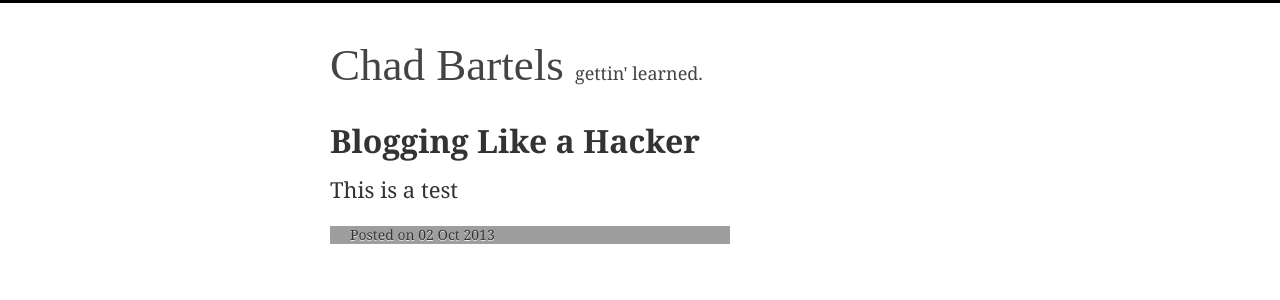
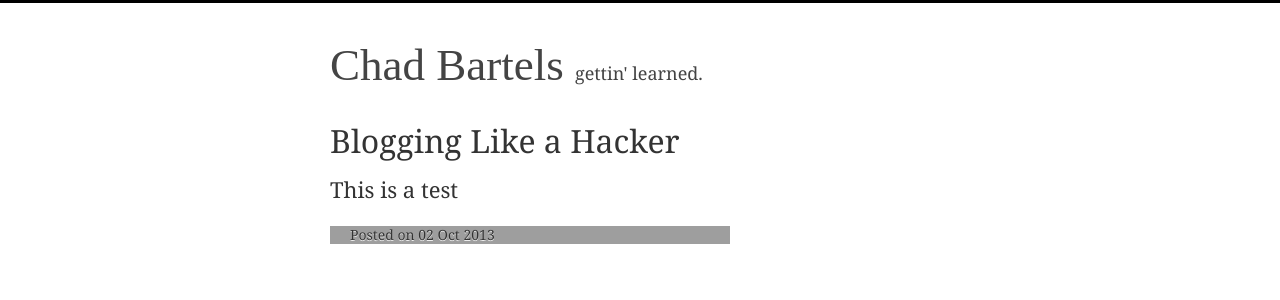
Before and after one commit to chaddy81/chaddy81.github.io, a Jekyll site: the page built from index.html, in a window 1280 px wide. Shown: the top 300 px of the page. Built offline with Jekyll 4.4.1, drawn with Linux system fonts in a browser that asks for light colours; some web fonts are replaced; grey boxes are pictures that could not be loaded.

Commit message:
updating styling

```diff
--- a/stylesheets/stylesheet.css
+++ b/stylesheets/stylesheet.css
@@ -258,7 +258,6 @@ h1 {
 h2 {
   font-family: 'Average', serif;
   font-size: 32px;
-  font-weight: bold;
   color: #303030;
   margin-bottom: 8px;
 }
@@ -267,7 +266,6 @@ h3 {
   color: #d5000d;
   font-family: 'Average', serif;
   font-size: 28px;
-  font-weight: bold;
   margin-bottom: 8px;
 }
 
@@ -275,7 +273,6 @@ h4 {
   font-family: 'Average', serif;
   font-size: 24px;
   color: #303030;
-  font-weight: bold;
 }
 
 h5 {
```
